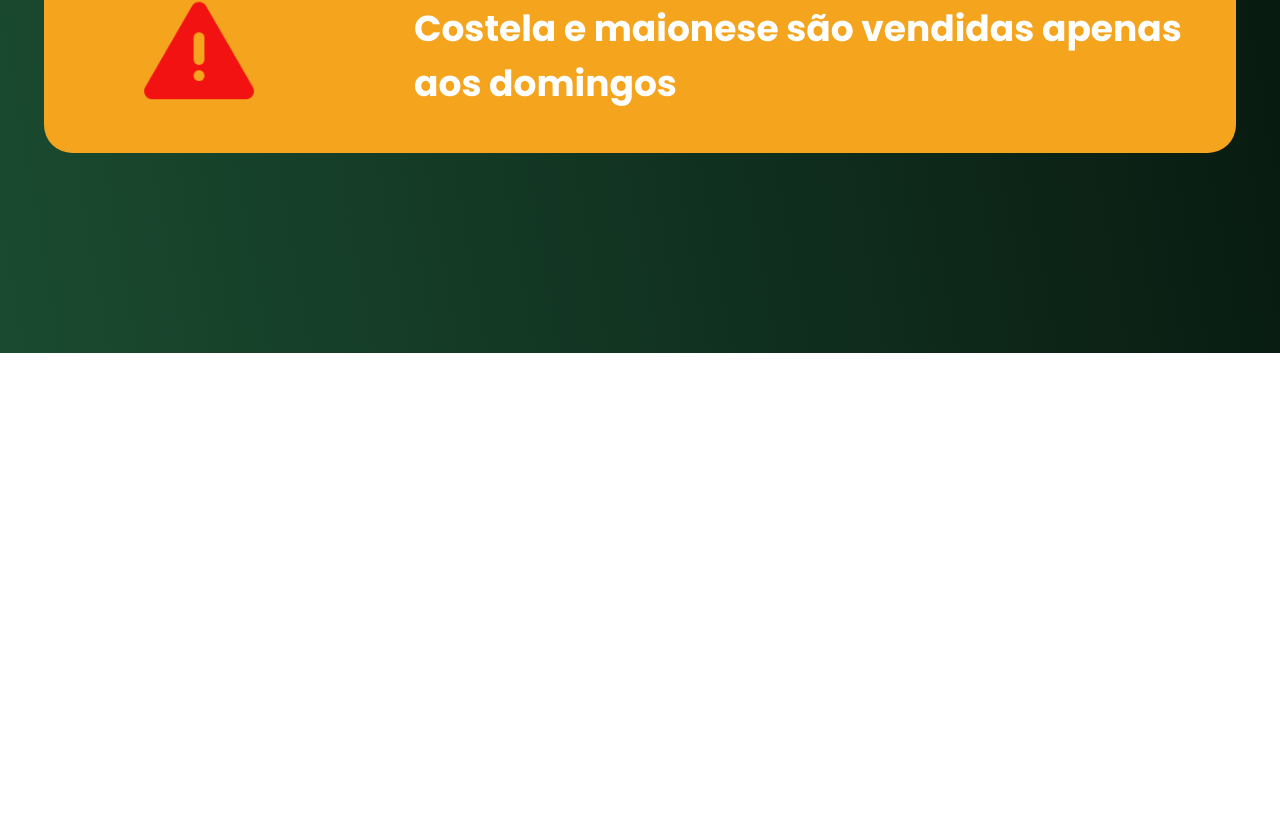
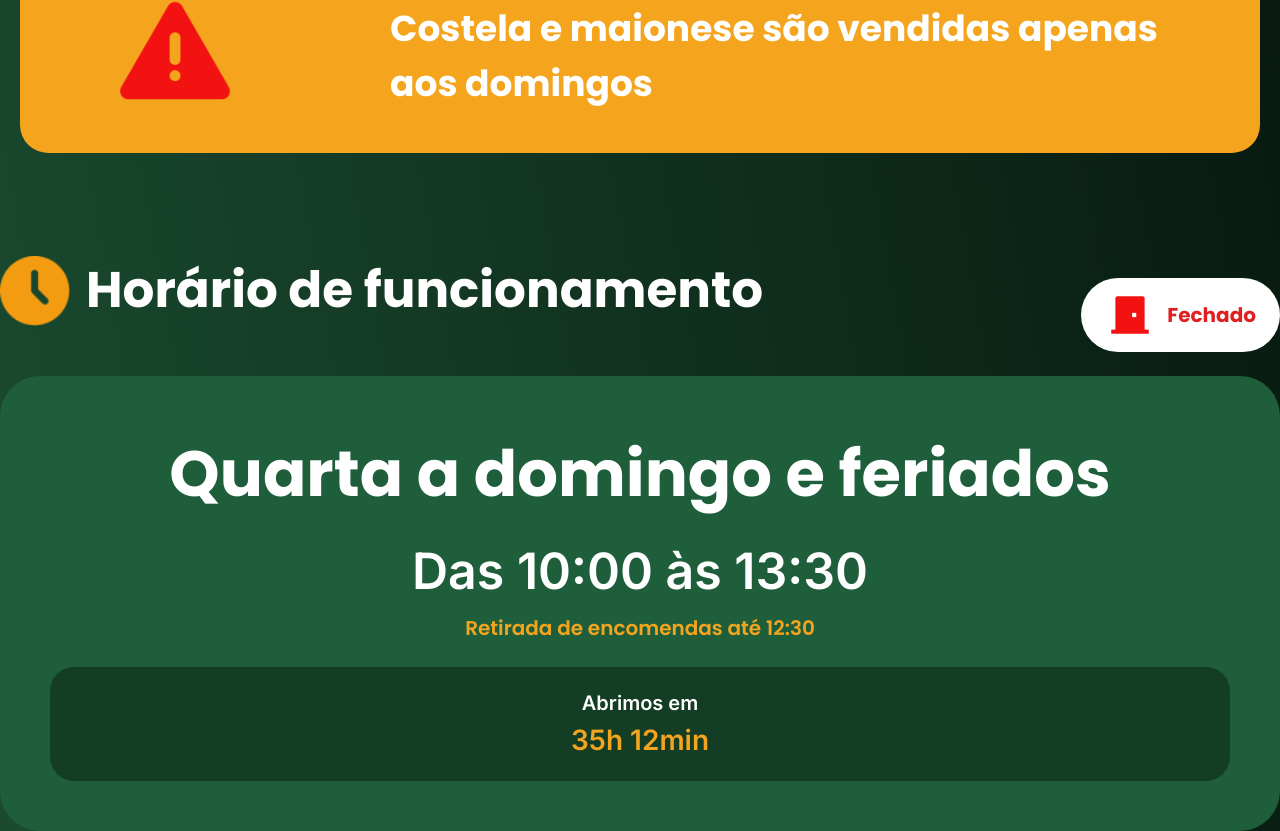
Before and after one commit to DaviBisewski/frango_landingpage, a React (Vite) app: page / in a window 1280 px wide. Shown: the part 1815-2646 px from the top of the page. Before the commit the page ends 2168 px from the top, so only its background shows below. Built offline with nearby package versions, Linux system fonts and the light colour scheme.

Commit message:
Adiciona seção de horário de funcionamento com contagem regressiva e estilos correspondentes

```diff
--- a/src/App.jsx
+++ b/src/App.jsx
@@ -2,6 +2,7 @@ import HeroSection from './components/sections/HeroSection';
 import WhatsAppButton from './components/ui/WhatsappButton';
 import InfoBar from './components/layout/InfoBar';
 import ProductSection from './components/sections/ProductSection';
+import HorarioSection from './components/sections/HorarioSection';
 
 function App() {
   return (
@@ -10,6 +11,7 @@ function App() {
       <HeroSection />
       <InfoBar />
       <ProductSection/>
+      <HorarioSection/>
       <WhatsAppButton />
     </main>
     </>
--- /dev/null
+++ b/src/components/layout/CountdownFuncionamento.css
@@ -0,0 +1,156 @@
+.countdown {
+  margin-top: 24px;
+  padding: 24px 32px;
+  border-radius: 24px;
+
+  text-align: center;
+  font-weight: 700;
+}
+
+/* ABERTO */
+.countdown.aberto {
+  background: rgba(31, 94, 59, 0.85);
+  color: #ffffff;
+}
+
+.countdown.aberto .countdown-title {
+  font-size: 22px;
+}
+
+.countdown.aberto .countdown-sub {
+  display: block;
+  margin-top: 6px;
+  font-size: 16px;
+  color: #f4a41d;
+}
+
+/* FECHADO */
+.countdown.fechado {
+  background: rgba(0, 0, 0, 0.35);
+  color: #ffffff;
+}
+
+.countdown-title {
+  font-size: 20px;
+}
+
+.countdown-time {
+  display: block;
+  margin-top: 8px;
+
+  font-size: 28px;
+  color: #f4a41d;
+}
+
+.countdown-wrapper {
+  margin-top: 32px;
+  text-align: center;
+}
+
+.countdown-label {
+  display: block;
+  margin-bottom: 16px;
+  font-size: 20px;
+  font-weight: 700;
+  color: #ffffff;
+}
+
+/* CARDS */
+.countdown-cards {
+  display: flex;
+  align-items: center;
+  justify-content: center;
+  gap: 16px;
+}
+
+.time-card {
+  width: 120px;
+  height: 110px;
+
+  background: linear-gradient(
+    180deg,
+    #2f7a52,
+    #1f5e3b
+  );
+
+  border-radius: 18px;
+  box-shadow: 0 10px 25px rgba(0, 0, 0, 0.35);
+
+  display: flex;
+  flex-direction: column;
+  align-items: center;
+  justify-content: center;
+
+  color: #ffffff;
+  transition: transform 0.4s ease;
+}
+
+/* ANIMAÇÃO */
+.time-card.flip {
+  animation: flip 0.5s ease;
+}
+
+@keyframes flip {
+  0% {
+    transform: translateY(10px) scale(0.95);
+    opacity: 0;
+  }
+  100% {
+    transform: translateY(0) scale(1);
+    opacity: 1;
+  }
+}
+
+.time-value {
+  font-size: 40px;
+  font-weight: 800;
+}
+
+.time-label {
+  font-size: 14px;
+  color: #f4a41d;
+  margin-top: 4px;
+}
+
+/* DIVISOR */
+.divider {
+  font-size: 32px;
+  font-weight: 700;
+  color: #f4a41d;
+}
+
+/* ABERTO */
+.countdown-open {
+  margin-top: 24px;
+  padding: 20px;
+  border-radius: 20px;
+
+  background: rgba(31, 94, 59, 0.85);
+  color: #ffffff;
+  font-size: 22px;
+  font-weight: 800;
+}
+
+/* RESPONSIVO */
+@media (max-width: 768px) {
+  .time-card {
+    width: 90px;
+    height: 90px;
+  }
+
+  .time-value {
+    font-size: 30px;
+  }
+}
+
+
+/* RESPONSIVO */
+@media (max-width: 768px) {
+  .countdown {
+    padding: 20px;
+  }
+
+  .countdown-time {
+    font-size: 22px;
+  }
+}
--- /dev/null
+++ b/src/components/layout/CountdownFuncionamento.jsx
@@ -0,0 +1,107 @@
+import { useEffect, useState } from 'react'
+import './CountdownFuncionamento.css'
+
+// feriados nacionais fixos
+const feriadosFixos = [
+  '01-01',
+  '04-21',
+  '05-01',
+  '09-07',
+  '10-12',
+  '11-02',
+  '11-15',
+  '12-25',
+]
+
+function isFeriado(date) {
+  const d = String(date.getDate()).padStart(2, '0')
+  const m = String(date.getMonth() + 1).padStart(2, '0')
+  return feriadosFixos.includes(`${m}-${d}`)
+}
+
+function estaNoHorario(date) {
+  const minutos = date.getHours() * 60 + date.getMinutes()
+  return minutos >= 600 && minutos <= 810 // 10:00 → 13:30
+}
+
+function proximaAbertura(agora) {
+  const tentativa = new Date(agora)
+
+  // tenta hoje primeiro
+  tentativa.setHours(10, 0, 0, 0)
+
+  if (tentativa > agora) {
+    const dia = tentativa.getDay()
+    const feriado = isFeriado(tentativa)
+
+    const abertoSemana = dia >= 3 || dia === 0
+    const abertoFeriado = feriado && (dia === 1 || dia === 2)
+
+    if (abertoSemana || abertoFeriado) {
+      return tentativa
+    }
+  }
+
+  // senão, procura o próximo dia válido
+  while (true) {
+    tentativa.setDate(tentativa.getDate() + 1)
+    tentativa.setHours(10, 0, 0, 0)
+
+    const dia = tentativa.getDay()
+    const feriado = isFeriado(tentativa)
+
+    const abertoSemana = dia >= 3 || dia === 0
+    const abertoFeriado = feriado && (dia === 1 || dia === 2)
+
+    if (abertoSemana || abertoFeriado) {
+      return tentativa
+    }
+  }
+}
+
+export default function CountdownFuncionamento() {
+  const [agora, setAgora] = useState(new Date())
+
+  useEffect(() => {
+    const timer = setInterval(() => {
+      setAgora(new Date())
+    }, 60000) // atualiza a cada minuto
+
+    return () => clearInterval(timer)
+  }, [])
+
+  const dia = agora.getDay()
+  const feriado = isFeriado(agora)
+
+  const abertoSemana = dia >= 3 || dia === 0
+  const abertoFeriado = feriado && (dia === 1 || dia === 2)
+
+  const aberto = estaNoHorario(agora) && (abertoSemana || abertoFeriado)
+
+  if (aberto) {
+    return (
+      <div className="countdown aberto">
+        <span className="countdown-title">Estamos abertos agora!</span>
+        <span className="countdown-sub">
+          Fechamos às <strong>13h30</strong>
+        </span>
+      </div>
+    )
+  }
+
+  const abertura = proximaAbertura(agora)
+  const diff = abertura - agora
+
+  const horas = Math.floor(diff / (1000 * 60 * 60))
+  const minutos = Math.floor((diff / (1000 * 60)) % 60)
+
+  return (
+    <div className="countdown fechado">
+      <span className="countdown-title">Abrimos em</span>
+
+      <span className="countdown-time">
+        {horas}h {minutos}min
+      </span>
+    </div>
+  )
+}
--- /dev/null
+++ b/src/components/sections/HorarioSection.css
@@ -0,0 +1,67 @@
+
+/* HEADER */
+.horario-header {
+  display: flex;
+  align-items: center;
+  justify-content: space-between;
+
+}
+
+.horario-section {
+margin-top: -100px;
+}
+
+/* CARD */
+.horario-card {
+  background: #1f5e3b;
+  border-radius: 40px;
+  padding: 50px;
+  text-align: center;
+}
+
+.horario-card h3 {
+  color: #ffffff;
+  font-size: 64px;
+  margin-bottom: 20px;
+  font-family: var(--font-tittle);
+}
+
+.horario-hora {
+  color: #ffffff;
+  font-size: 50px;
+  font-weight: 700;
+  margin-bottom: 12px;
+}
+
+.horario-observacao {
+  color: #f4a41d;
+  font-size: 20px;
+  font-weight: 600;
+  font-family: var(--font-tittle);
+
+}
+
+/* RESPONSIVO */
+@media (max-width: 768px) {
+  .horario-header {
+    flex-direction: column;
+    align-items: flex-start;
+    gap: 20px;
+  }
+
+  .horario-title h2 {
+    font-size: 28px;
+  }
+
+  .horario-card {
+    padding: 32px 20px;
+  }
+
+  .horario-card h3 {
+    font-size: 28px;
+  }
+
+  .horario-hora {
+    font-size: 22px;
+  }
+}
--- /dev/null
+++ b/src/components/sections/HorarioSection.jsx
@@ -0,0 +1,28 @@
+import './HorarioSection.css'
+import StatusFuncionamento from '../ui/StatusFuncionamento'
+import SectionHeader from '../layout/SectionHeader'
+import CountdownFuncionamento from '../layout/CountdownFuncionamento'
+
+// IMPORTA SEU ÍCONE DE RELÓGIO
+import clockIcon from '../../icons/relogio.png'
+
+export default function HorarioSection() {
+  return (
+      <div className='container'>
+    <section className="horario-section">
+        <div className="horario-header">
+    <SectionHeader icon={clockIcon} title="Horário de funcionamento" />
+    <StatusFuncionamento />
+    </div>
+      <div className="horario-card">
+        <h3>Quarta a domingo e feriados</h3>
+        <p className="horario-hora">Das 10:00 às 13:30</p>
+        <span className="horario-observacao">
+          Retirada de encomendas até 12:30
+        </span>
+           <CountdownFuncionamento />
+      </div>
+    </section>
+    </div>
+  )
+}
--- /dev/null
+++ b/src/components/ui/StatusFuncionamento.css
@@ -0,0 +1,30 @@
+.status {
+  display: flex;
+  align-items: center;
+  gap: 12px;
+
+  padding: 12px 24px;
+  border-radius: 999px;
+
+  font-weight: 700;
+  font-size: 20px;
+  font-family: var(--font-tittle);
+
+  background: #ffffff;
+}
+
+/* ABERTO */
+.status.aberto {
+  color: #1e7f3b;
+}
+
+/* FECHADO */
+.status.fechado {
+  color: #e02020;
+}
+
+.status-icon {
+  font-size: 22px;
+  display: flex;
+  align-items: center;
+}
--- /dev/null
+++ b/src/components/ui/StatusFuncionamento.jsx
@@ -0,0 +1,57 @@
+import './StatusFuncionamento.css'
+import portaverde from '../../icons/portaverde.png'
+import portavermeio from '../../icons/portavermeio.png'
+
+// Lista básica de feriados nacionais fixos (pode expandir depois)
+const feriadosFixos = [
+  '01-01', // Ano Novo
+  '04-21', // Tiradentes
+  '05-01', // Dia do Trabalhador
+  '09-07', // Independência
+  '10-12', // Nossa Senhora Aparecida
+  '11-02', // Finados
+  '11-15', // Proclamação da República
+  '12-25', // Natal
+]
+
+function isFeriado(date) {
+  const dia = String(date.getDate()).padStart(2, '0')
+  const mes = String(date.getMonth() + 1).padStart(2, '0')
+  return feriadosFixos.includes(`${mes}-${dia}`)
+}
+
+function estaNoHorario(date) {
+  const horas = date.getHours()
+  const minutos = date.getMinutes()
+  const totalMinutos = horas * 60 + minutos
+
+  const inicio = 10 * 60        // 10:00
+  const fim = 13 * 60 + 30      // 13:30
+
+  return totalMinutos >= inicio && totalMinutos <= fim
+}
+
+export default function StatusFuncionamento() {
+  const agora = new Date()
+  const diaSemana = agora.getDay() // 0 = domingo, 1 = segunda...
+
+  const horarioValido = estaNoHorario(agora)
+  const feriado = isFeriado(agora)
+
+  const abertoPorSemana = diaSemana >= 3 || diaSemana === 0
+  const abertoPorFeriado = feriado && (diaSemana === 1 || diaSemana === 2)
+
+  const estaAberto = horarioValido && (abertoPorSemana || abertoPorFeriado)
+
+  return (
+    <div className={`status ${estaAberto ? 'aberto' : 'fechado'}`}>
+      <div className="status-icon">
+        {estaAberto ? <img src={portaverde} alt="Porta verde" /> : <img src={portavermeio} alt="Porta vermelha" />}
+      </div>
+
+      <span className="status-text">
+        {estaAberto ? 'Aberto' : 'Fechado'}
+      </span>
+    </div>
+  )
+}
--- a/src/styles/global.css
+++ b/src/styles/global.css
@@ -22,5 +22,5 @@ body {
 .container {
   max-width: 1300px;
   margin: 0 auto;
-  padding: 0 24px;
+
 }
```
